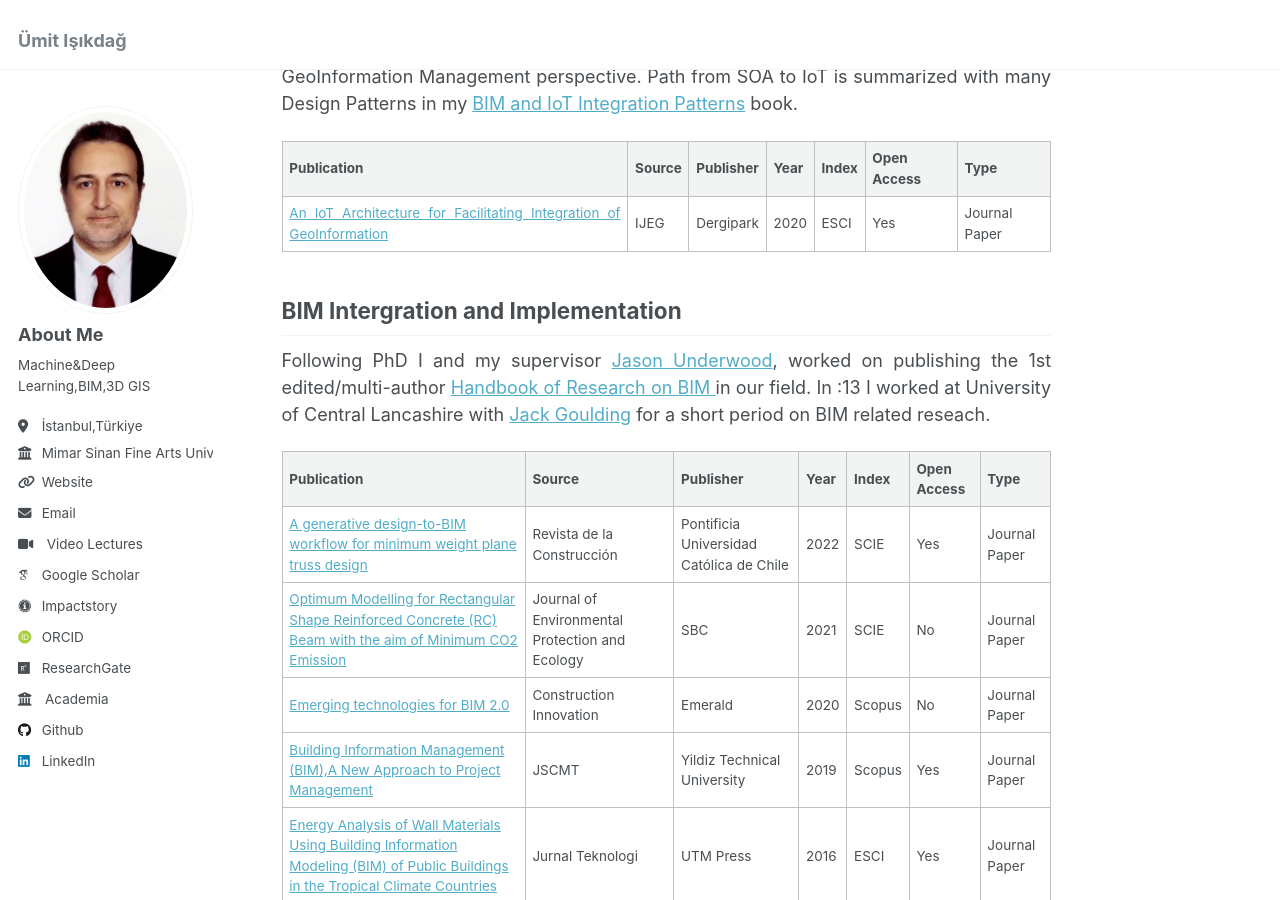
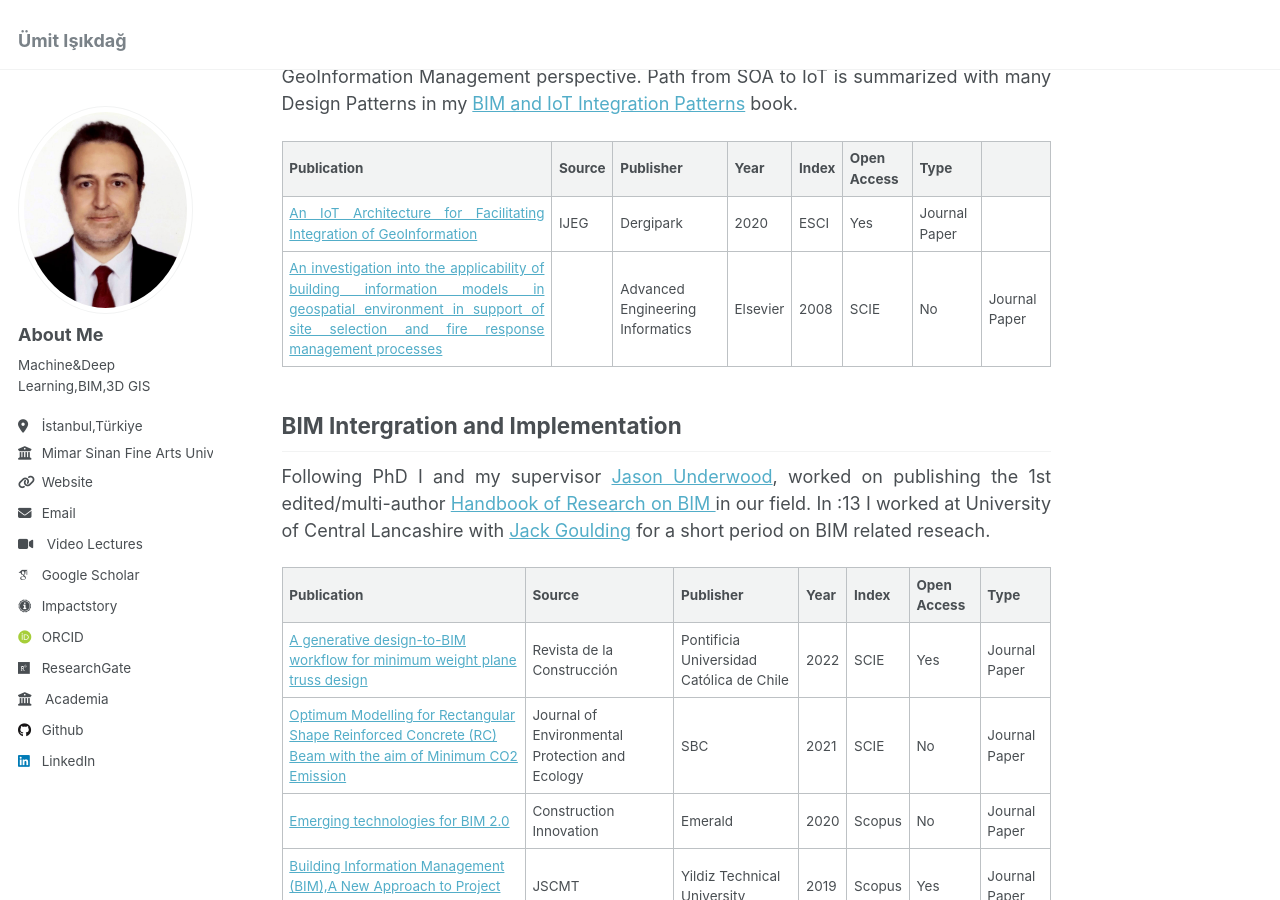
Before and after one commit to isikdag/isikdag.github.io, a Jekyll site: the page built from _pages/about.md, in a window 1280 px wide and 900 px high, scrolled down 2587 px. Built offline with Jekyll 4.4.1, drawn with Linux system fonts in a browser that asks for light colours; some web fonts are replaced; some of the changed text lies outside the part shown.

Commit message:
Update about.md

```diff
--- a/_pages/about.md
+++ b/_pages/about.md
@@ -70,6 +70,7 @@ Path from SOA to IoT is summarized with many Design Patterns in my [BIM and IoT
 |                       Publication                                 |         Source                     |Publisher | Year  | Index |Open Access|Type    |
 | ------------------------------------------------------------------| ---------------------------------- |----------|-------|-------|-----------|--------|
 |[An IoT Architecture for Facilitating Integration of GeoInformation](https://dergipark.org.tr/en/pub/ijeg/issue/48877/587023)|IJEG|Dergipark|2020|ESCI|Yes|Journal Paper|
+|[An investigation into the applicability of building information models in geospatial environment in support of site selection and fire response management processes](https://www.sciencedirect.com/science/article/abs/pii/S1474034608000499)||Advanced Engineering Informatics|Elsevier|2008|SCIE|No|Journal Paper|
 {: style="text-align: justify;"}
 
 BIM Intergration and Implementation
@@ -120,7 +121,7 @@ My PhD journey started by looking at IT Strategy for Turkish Construction Indust
 
 |                       Publication                                 |         Source                     |Publisher | Year  | Index |Open Access|Type    |
 | ------------------------------------------------------------------| ---------------------------------- |----------|-------|-------|-----------|--------|
-|[Placeholder](https://link.springer.com/article/10.1007/s12517-022-09715-x)|Journal ABC|Springer|2022|Scopus|No|Journal Paper|
+|[Construction informatics in Turkey: strategic role of ICT and future research directions](https://www.itcon.org/paper/2009/27)|ITCON|Indepdendent|2009|Scopus|Yes|Journal Paper|
 
 Construction Econometrics
 ------
```
